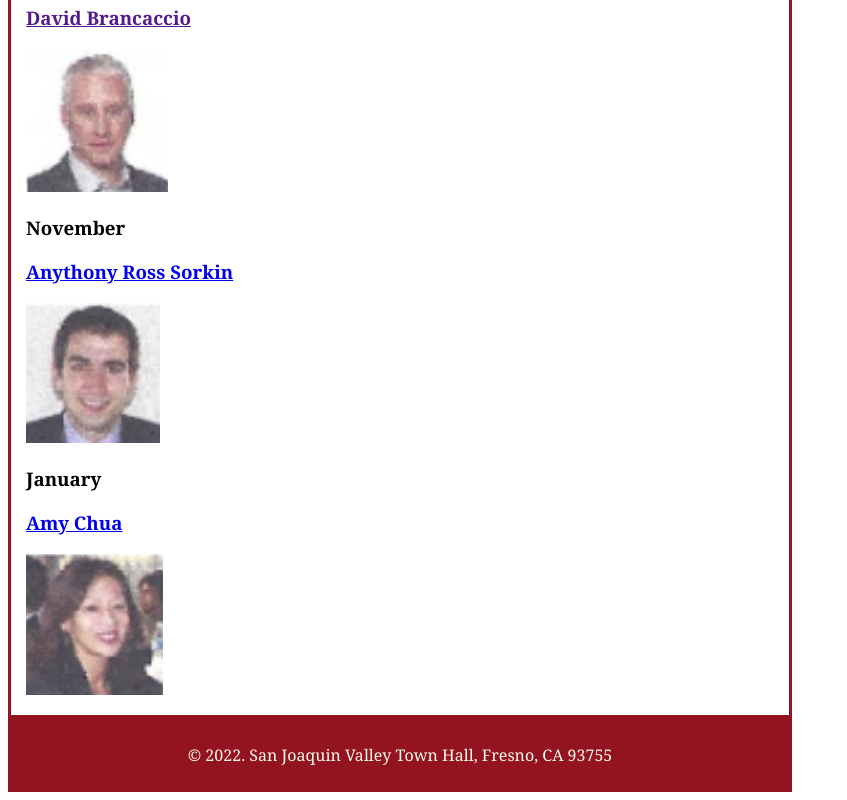
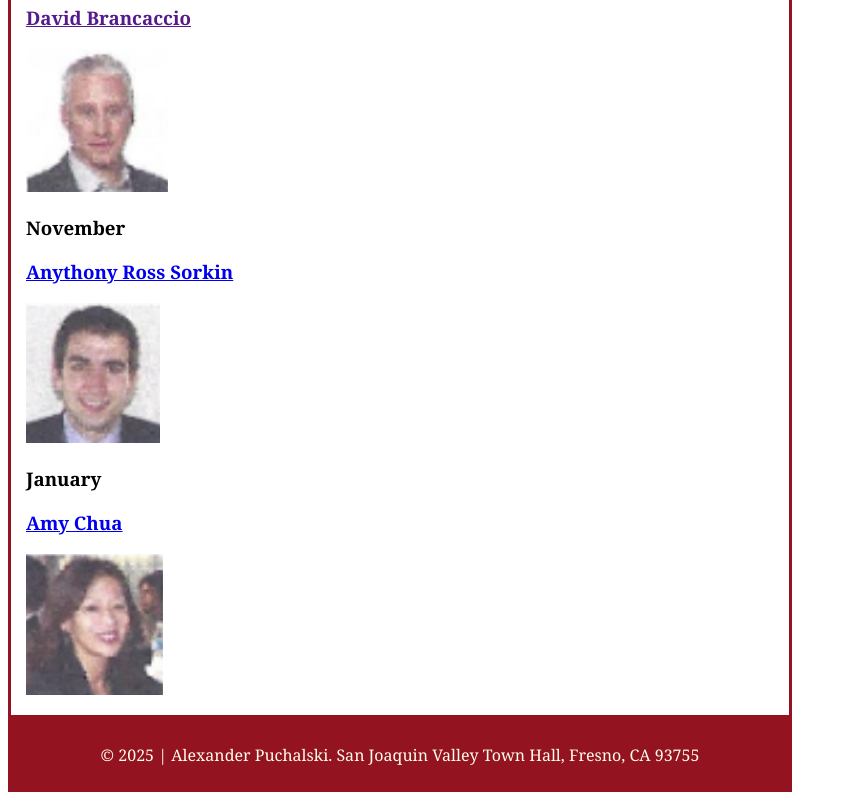
Before and after one commit to xpuchalski/A07, a plain HTML site: page index.html in a window 1280 px wide. Shown: the part 625-1425 px from the top of the page, without its empty margins (0-847 px from the left). Drawn offline with Linux system fonts and the light colour scheme.

Commit message:
Update index.html

```diff
--- a/index.html
+++ b/index.html
@@ -37,6 +37,6 @@
         </div>
     </body>
     <footer>
-        <p>&copy 2022. San Joaquin Valley Town Hall, Fresno, CA 93755</p>
+        <p>&copy 2025 | Alexander Puchalski. San Joaquin Valley Town Hall, Fresno, CA 93755</p>
     </footer>
 </html>
```
